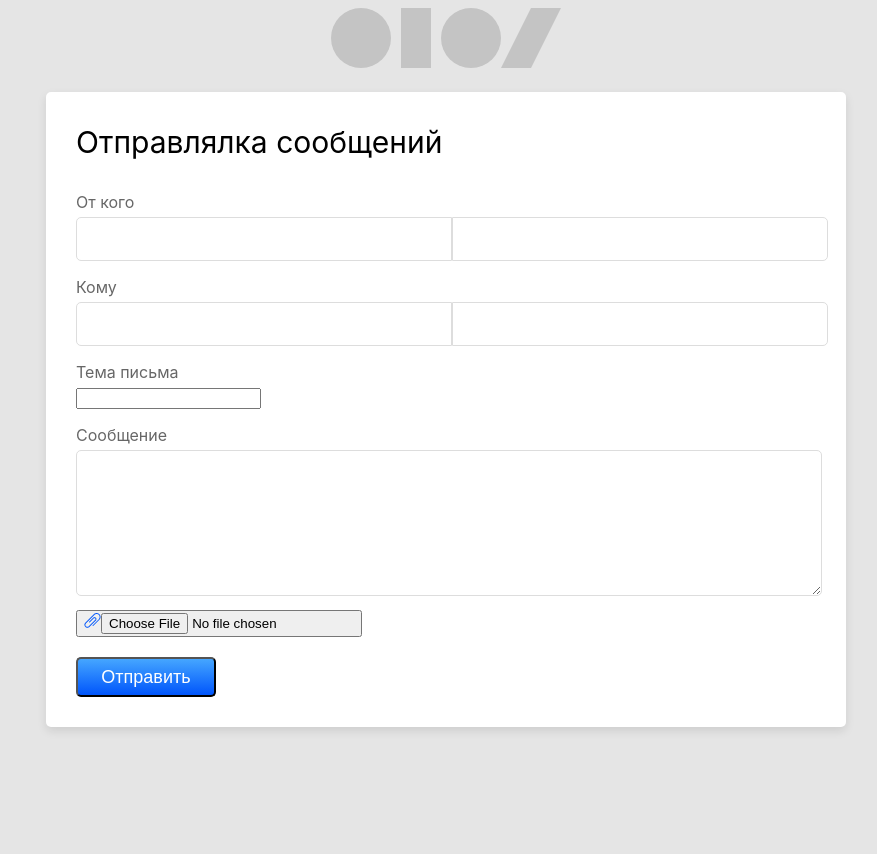
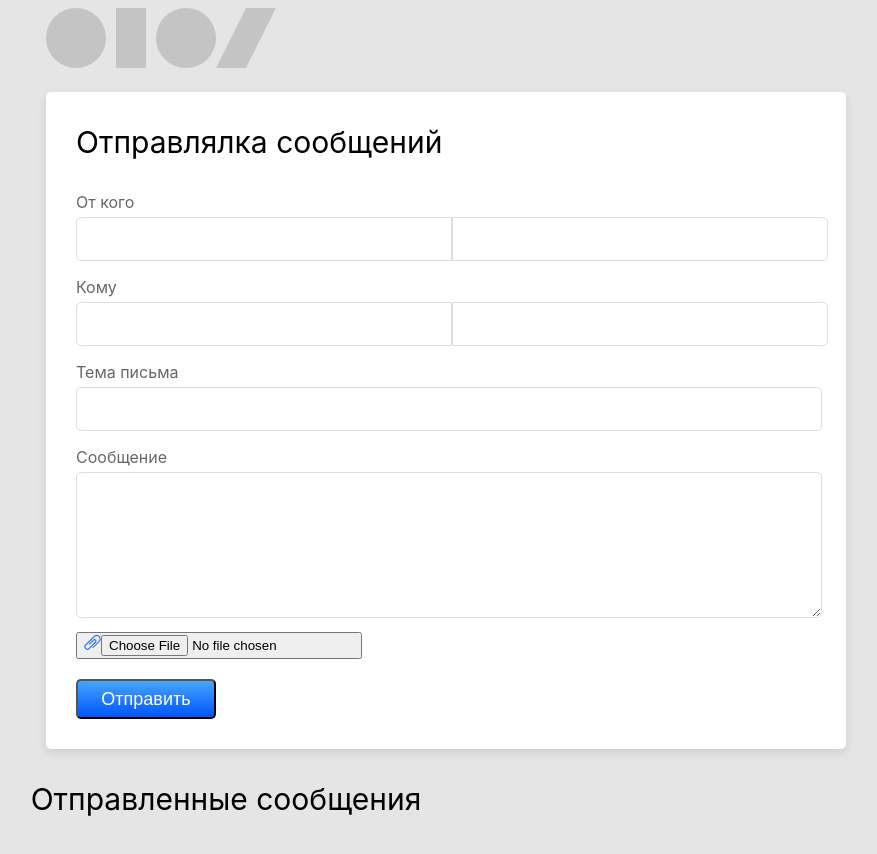
Before and after one commit to veronga/letter, a React (Create React App) app: page / in a window 1280 px wide. Shown: the top 854 px of the page, without its empty margins (190-1067 px from the left). Before the commit the page ends 800 px from the top, so only its background shows below. Built offline with nearby package versions, Linux system fonts and the light colour scheme.

Commit message:
fixed minor bugs and added text

```diff
--- a/src/App.css
+++ b/src/App.css
@@ -19,3 +19,10 @@
   color: #000000;
   margin-left: 30px;
 }
+
+.send-message {
+  font-size: 30px;
+  line-height: 40px;
+  color: #000000;
+  margin-left: -440px;
+}
--- a/src/App.js
+++ b/src/App.js
@@ -25,6 +25,7 @@ function App() {
         <ButtonAttach />
         <Button />
       </div>
+      <p className="send-message">Отправленные сообщения</p>
     </div>
   );
 }
--- a/src/components/InputTheme/index.js
+++ b/src/components/InputTheme/index.js
@@ -1,5 +1,5 @@
 import React from "react";
-import "./index";
+import "./style.css";
 
 function InputTheme() {
   return (
--- a/src/components/Logo/index.js
+++ b/src/components/Logo/index.js
@@ -1,6 +1,6 @@
 import React from "react";
 import LOGO from "../../img/LOGO.svg";
-import "./index";
+import "./style.css";
 
 function Logo() {
   return (
```
